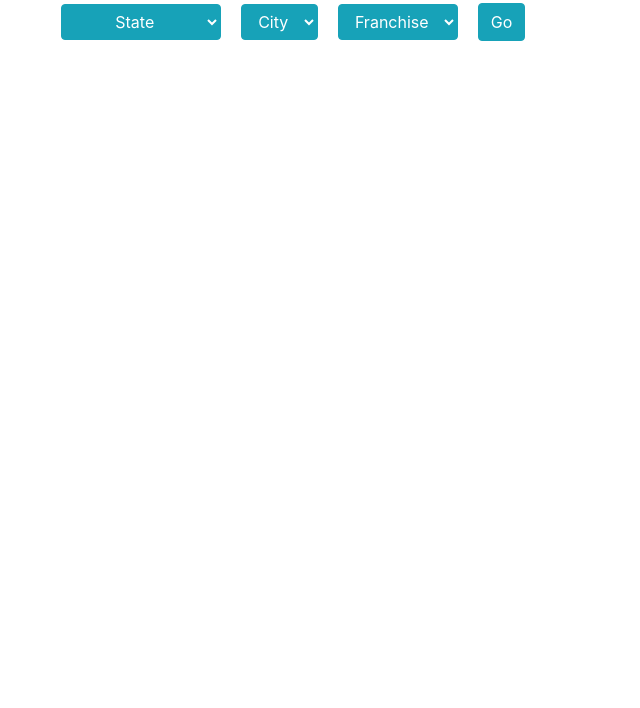
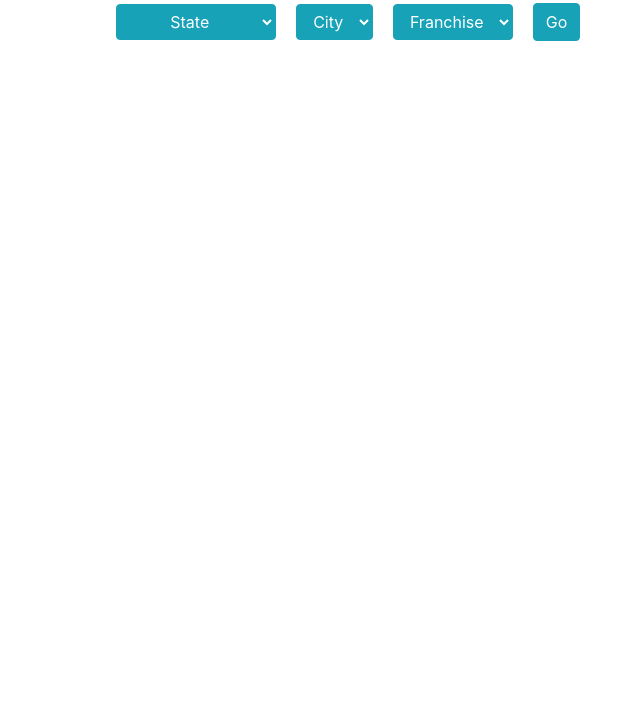
Before and after one commit to Michelle-Lefebvre/Search-Bar, a plain HTML site: page index.html in a window 1280 px wide. Shown: the part 92-800 px from the top of the page, without its empty margins (292-932 px from the left). Drawn offline with nearby package versions, Linux system fonts and the light colour scheme.

Commit message:
changed width of fieldset

```diff
--- a/index.html
+++ b/index.html
@@ -64,7 +64,7 @@ button, input, select, textarea {
                 <div class="col- col-lg-8 mx-auto">
                     <h2 class="h2 text-center text-highlight purple franchise-finder">See What Jobs are Available<br>in your neighbourhood!</h2>
                     <div class="text-center text-highlight purple franchise-finder">
-                        <fieldset style="width: 600px;">
+                        <fieldset>
                             <form>
                                 <table>
                                     <tr>
```
